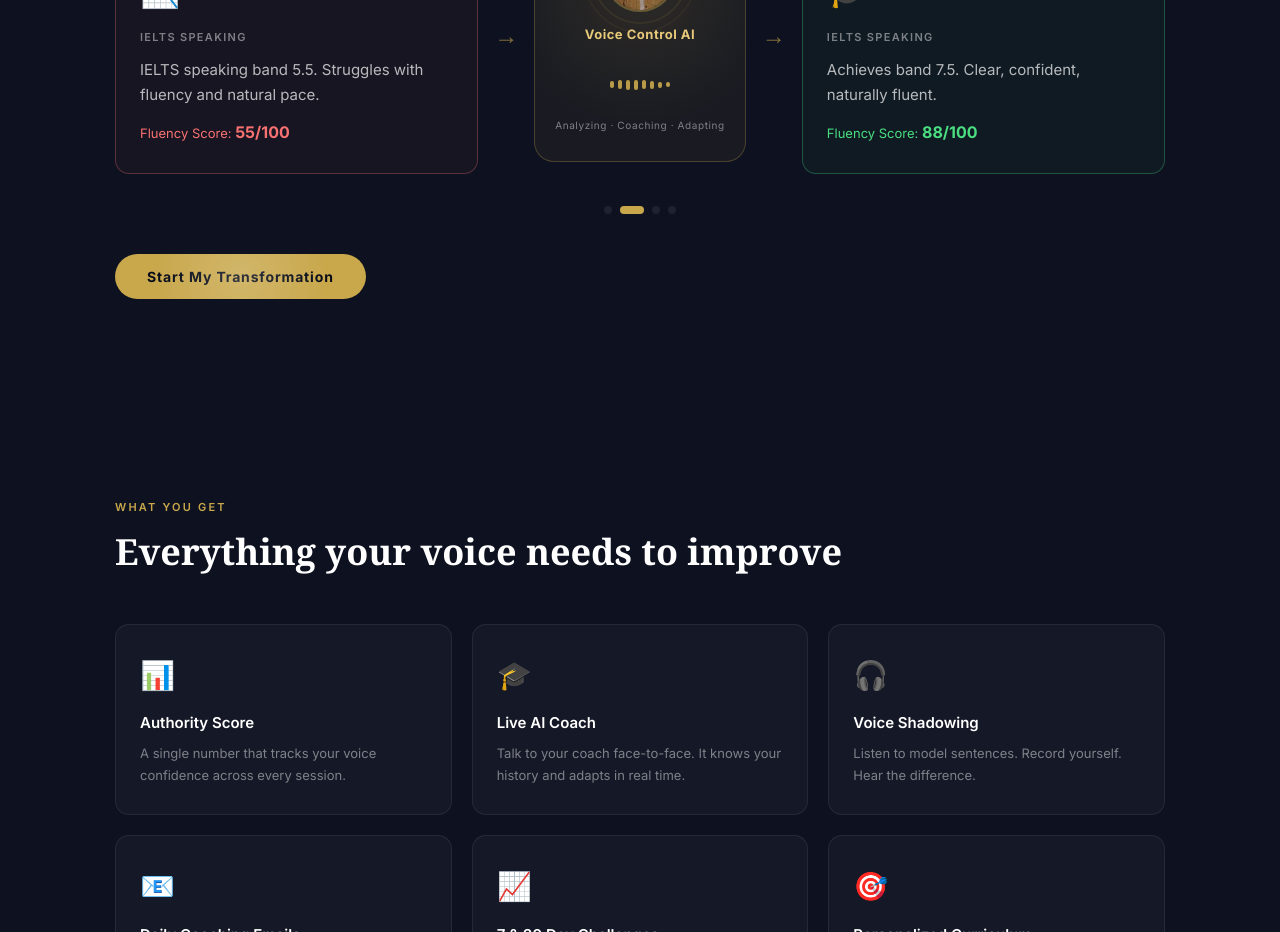
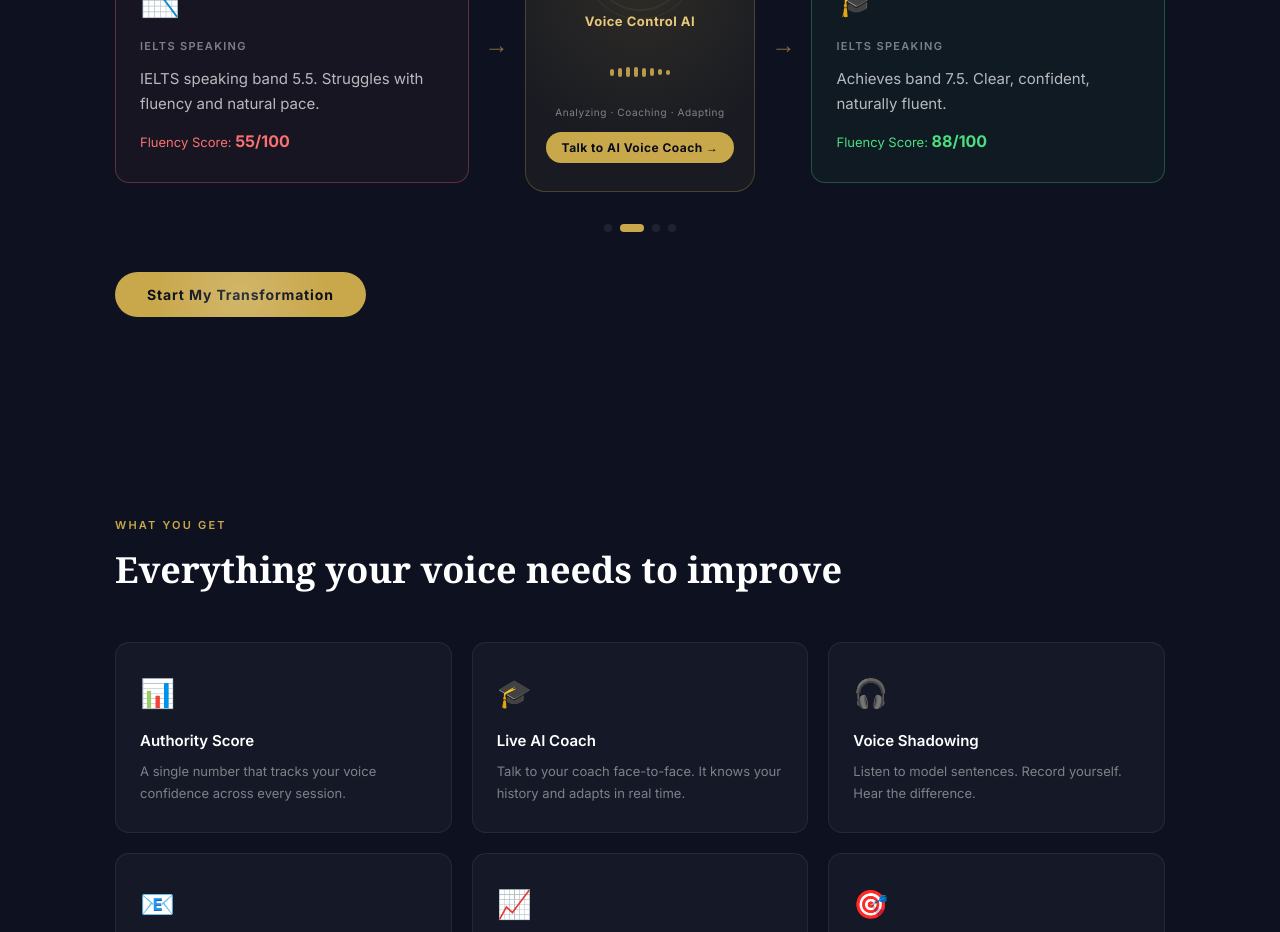
Before and after one commit to mustafahassan065/ControlVoice-Frontend, a Next.js app: page / in a window 1280 px wide. Shown: the part 2760-3692 px from the top of the page. Built offline with nearby package versions, Linux system fonts and the light colour scheme.

Commit message:
fix the inde.js

```diff
--- a/pages/index.js
+++ b/pages/index.js
@@ -181,6 +181,12 @@ function StorySection({ onSignup }) {
               <p className={styles.storyCenterLabel}>Voice Control AI</p>
               <Waveform active bars={8} />
               <p className={styles.storyCenterSub}>Analyzing · Coaching · Adapting</p>
+              <button
+                className={styles.storyCenterCta}
+                onClick={onSignup}
+              >
+                Talk to AI Voice Coach →
+              </button>
             </div>
             <div className={styles.storyArrow}>→</div>
           </div>
--- a/styles/Home.module.css
+++ b/styles/Home.module.css
@@ -366,6 +366,16 @@
 }
 .storyCenterLabel { font-size: 13px; font-weight: 700; color: var(--gold-light); letter-spacing: 0.04em; position: relative; z-index: 1; }
 .storyCenterSub { font-size: 10px; color: var(--text-muted); letter-spacing: 0.06em; position: relative; z-index: 1; text-align: center; }
+.storyCenterCta {
+  background: var(--gold); color: #080C18; border: none;
+  padding: 8px 16px; border-radius: 20px;
+  font-size: 12px; font-weight: 700; cursor: pointer;
+  font-family: var(--font-body); letter-spacing: 0.04em;
+  position: relative; z-index: 1;
+  transition: transform 0.2s, box-shadow 0.2s;
+  white-space: nowrap;
+}
+.storyCenterCta:hover { transform: translateY(-2px); box-shadow: 0 4px 16px rgba(201,168,76,0.3); }
 
 /* PROGRESS DOTS */
 .storyProgress { display: flex; gap: 8px; justify-content: center; }
```
